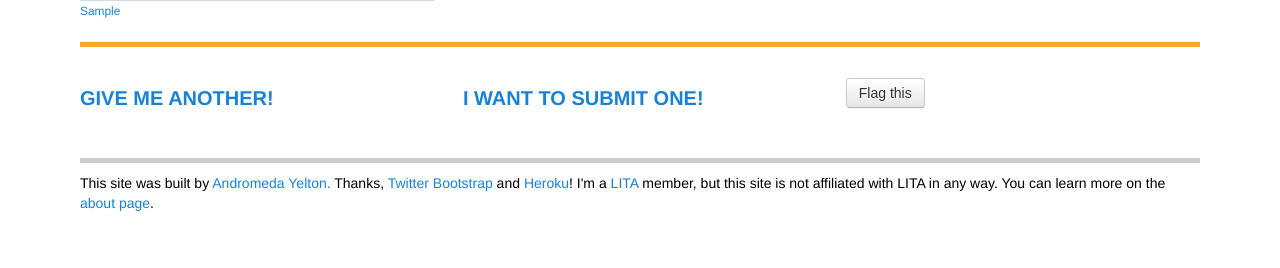
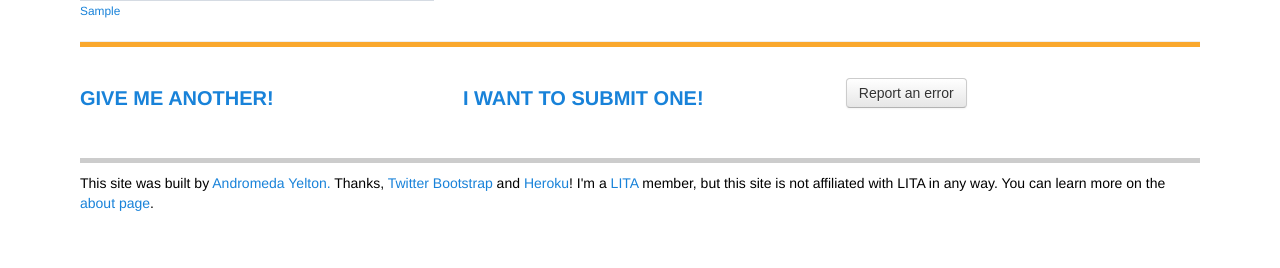
Before and after one commit to thatandromeda/slow_loris, a Django app: page / in a window 1280 px wide. Shown: the part 380-648 px from the top of the page. Run offline with Django 3.2, Linux system fonts and the light colour scheme; tables that the repository leaves empty hold one stand-in row (values such as "Sample post"); grey boxes marked "Sample" are stand-in pictures; parts of the project's set-up code (start-up, migrations or seed data) failed here and were passed over; some libraries are stand-ins or nearby versions.

Commit message:
communicate better

```diff
--- a/core/templates/home.html
+++ b/core/templates/home.html
@@ -51,7 +51,7 @@
         <div class="span4">
             <form method="POST" id="flag" action="{% url 'flag' suggestion.id %}" style="display:none;">
                 {% csrf_token %}
-                <button type="submit" class="btn">Flag this</button>
+                <button type="submit" class="btn">Report an error</button>
             </form>
         </div>
     </div>
```
